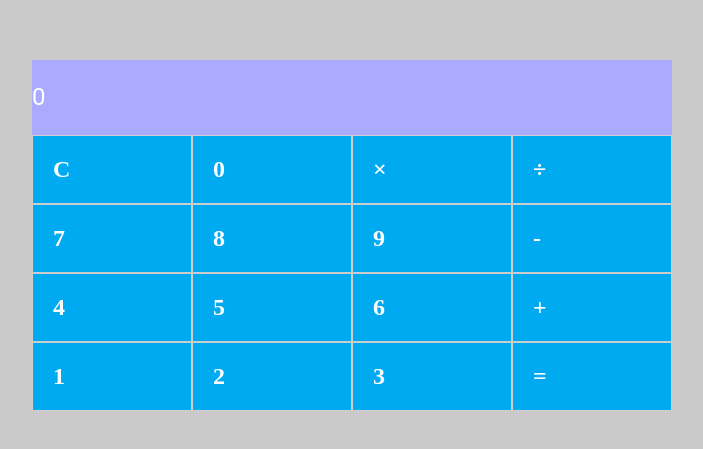
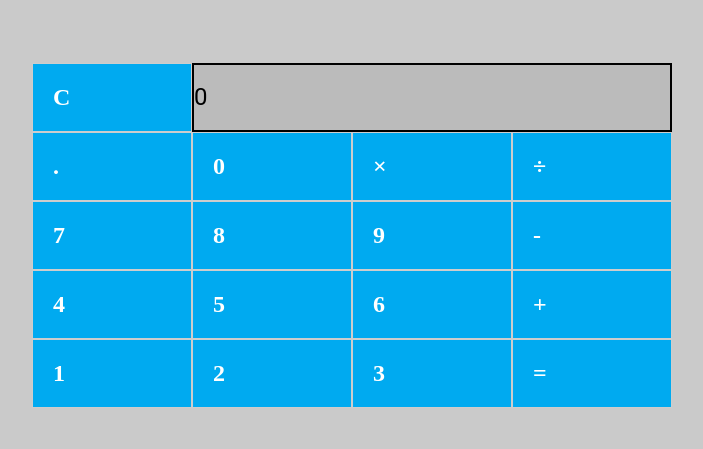
Before and after one commit to filipeabmoura/Calculadora-React, a React (Create React App) app: page / in a window 1280 px wide. Shown: the part 165-614 px from the top of the page, without its empty margins (288-991 px from the left). Built offline with nearby package versions, Linux system fonts and the light colour scheme.

Commit message:
feat(App.js): add point | style(Input/styles.js): change input color and size

```diff
--- a/src/App.js
+++ b/src/App.js
@@ -10,12 +10,27 @@ const App = () => {
   const [firstNumber, setFirstNumber] = useState(0);
   const [operation, setOperation] = useState('');
 
+  const handleAdd = (contentToAdd) => {
+    setCurrentNumber(prev => `${prev === '0' ? '' : prev}${contentToAdd}`);
+  }
+
   const handleAddNumber = (num) => {
-    setCurrentNumber(prev => `${prev === '0' ? '' : prev}${num}`);
+    handleAdd(num);
+  }
+
+  const handleAddPoint = (point) => {
+    if(! currentNumber.includes('.')){
+      handleAdd(point);
+    }
   }
 
   const handleOnClear = () => {
     setCurrentNumber('0');
+    setFirstNumber('0');
+    setOperation('');
+  }
+
+  const handleClearAfterOperation = () => {
     setFirstNumber('0');
     setOperation('');
   }
@@ -28,7 +43,7 @@ const App = () => {
     } else {
       const result = Number(firstNumber) + Number(currentNumber);
       setCurrentNumber(String(result));
-      setOperation('');
+      handleClearAfterOperation();
     }
   }
 
@@ -40,7 +55,7 @@ const App = () => {
     } else {
       const result = Number(firstNumber) - Number(currentNumber);
       setCurrentNumber(String(result));
-      setOperation('');
+      handleClearAfterOperation();
     }
   }
 
@@ -52,7 +67,7 @@ const App = () => {
     } else {
       const result = Number(firstNumber) * Number(currentNumber);
       setCurrentNumber(String(result));
-      setOperation('');
+      handleClearAfterOperation();
     }
   }
 
@@ -64,7 +79,7 @@ const App = () => {
     } else {
       const result = Number(firstNumber) / Number(currentNumber);
       setCurrentNumber(String(result));
-      setOperation('');
+      handleClearAfterOperation();
     }
   }
 
@@ -99,9 +114,12 @@ const App = () => {
   return (
     <Container>
       <Content>
-        <Input value={currentNumber}/>
           <Row>
             <Button label='C' onClick={() => handleOnClear()}/>
+            <Input value={currentNumber}/>
+          </Row>
+          <Row>
+            <Button label='.' onClick={() => handleAddPoint('.')}/>
             <Button label='0' onClick={() => handleAddNumber('0')}/>
             <Button label='×' onClick={handleTimesNumbers}/>
             <Button label='÷' onClick={handleDivisionNumbers}/>
--- a/src/components/Input/styles.js
+++ b/src/components/Input/styles.js
@@ -1,9 +1,9 @@
 import styled from 'styled-components';
 
 export const InputContainer = styled.div`
-    width: 100%;
-    height:75px;
-    background-color: #AAAAFF;
+    width: 75%;
+    height: 100%;
+    background-color: #BBBBBB;
 
     display: flex;
     align-items: center;
@@ -14,13 +14,13 @@ export const InputContainer = styled.div`
 
     input {
         width: 100%;
-        height:75px;
-        background-color: #AAAAFF;
-        border: 0;
+        height: 65px;
+        background-color: #BBBBBB;
+        border: 2px solid #000000;
         padding 0 10px;
 
         font-size: 24px;
         font-family: 'Roboto';
-        color: #FFFFFF
+        color: #000000
     }
 `
```
